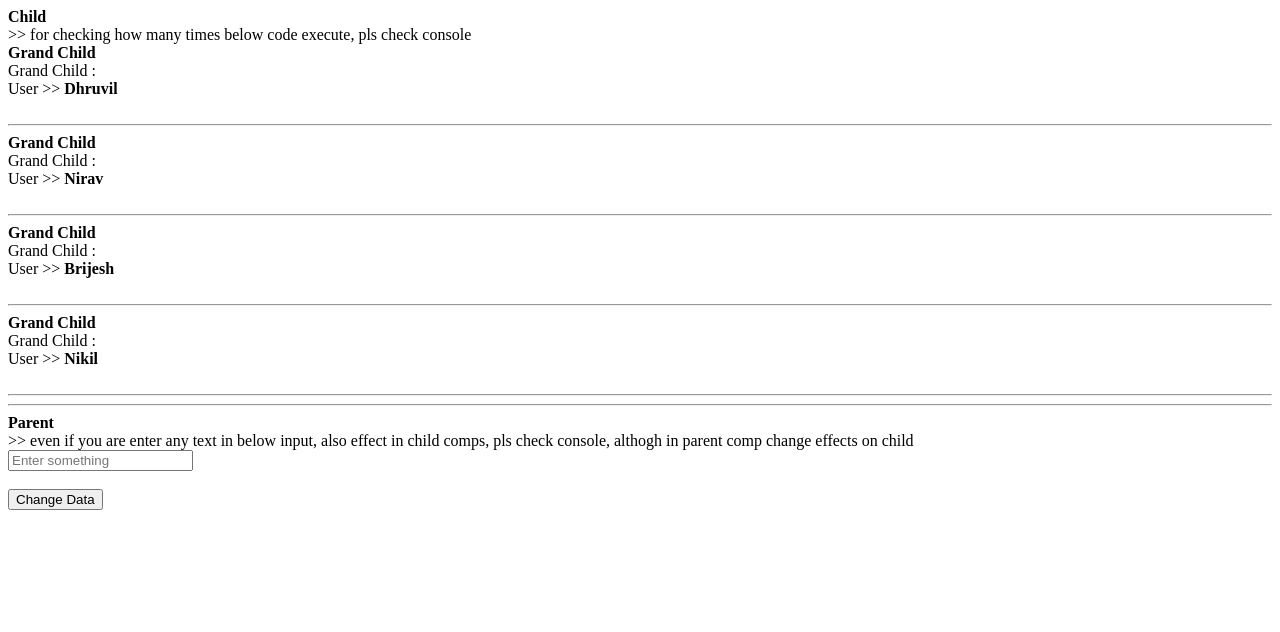
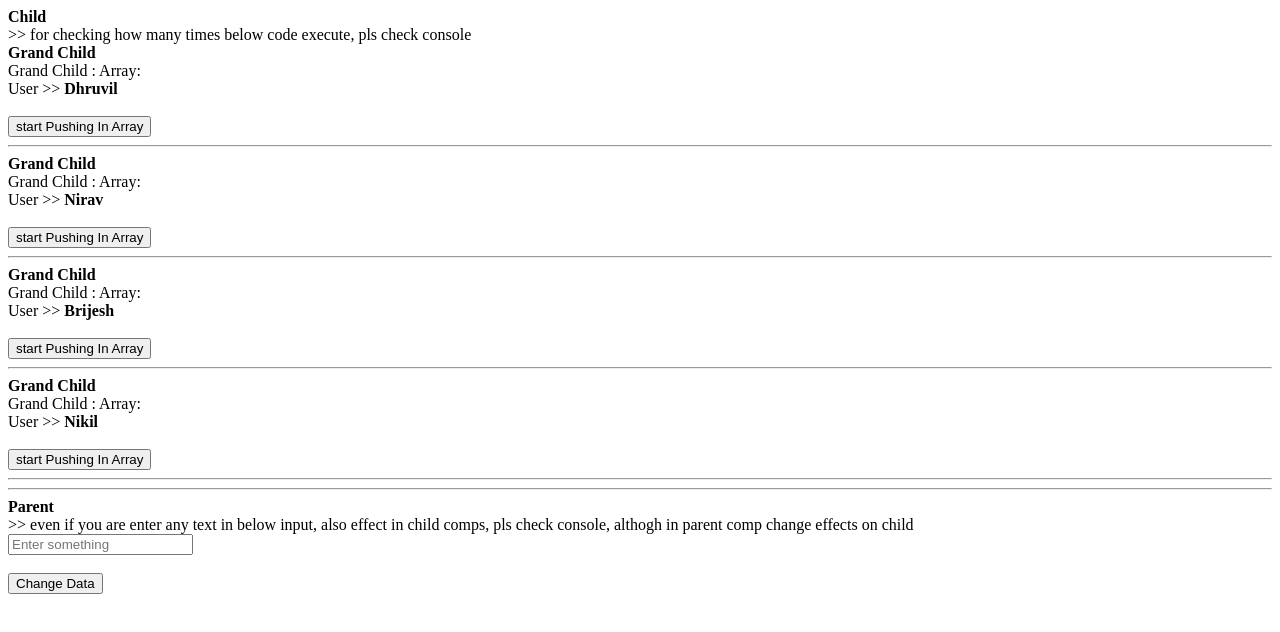
Before and after one commit to dhruvil-52/change-detection, an Angular app: page / in a window 1280 px wide. Shown: the top 632 px of the page. Built offline with nearby package versions, Linux system fonts and the light colour scheme.

Commit message:
need to change reference if you want to use onPush, for here example for Array

```diff
--- a/src/app/child/child.component.html
+++ b/src/app/child/child.component.html
@@ -1,4 +1,4 @@
-<app-grand-child></app-grand-child>
+<app-grand-child [array]="arr"></app-grand-child>
 <br>
 <div class="container">
     User {{callFunc()}} >><strong> {{user.name}} </strong>
@@ -6,4 +6,5 @@
 
 <!-- {{num}} -->
 <br>
+<button type="button" (click)="startPushingInArray()">start Pushing In Array</button>
 <hr>
--- a/src/app/child/child.component.ts
+++ b/src/app/child/child.component.ts
@@ -8,6 +8,7 @@ import { Component, OnInit, Input, ChangeDetectionStrategy, ChangeDetectorRef, O
 })
 export class ChildComponent implements OnInit, OnChanges {
 
+  arr: number[] = [];
   @Input() user: any;
   // num: number = 0;
 
@@ -36,4 +37,20 @@ export class ChildComponent implements OnInit, OnChanges {
     console.log("counter increased")
   }
 
+
+
+  startPushingInArray() {
+    setInterval(() => {
+      //  below print arr in grand child
+      // this.arr = [1, 2]
+      //  below not print arr in grand child because it not chnage arr reference
+      // this.arr.push(Math.random())
+
+      //  below print arr in grand child because it chnage arr reference
+      this.arr.push(Math.random())
+      this.arr = [...this.arr]
+      this.cdr.detectChanges();
+    }, 1000)
+  }
+
 }
--- a/src/app/grand-child/grand-child.component.html
+++ b/src/app/grand-child/grand-child.component.html
@@ -1,3 +1,4 @@
 <strong>Grand Child</strong>
 <br>
 Grand Child : {{console()}}
+Array:{{array}}
--- a/src/app/grand-child/grand-child.component.ts
+++ b/src/app/grand-child/grand-child.component.ts
@@ -1,4 +1,4 @@
-import { Component, OnInit } from '@angular/core';
+import { Component, Input, OnInit } from '@angular/core';
 
 @Component({
   selector: 'app-grand-child',
@@ -6,7 +6,7 @@ import { Component, OnInit } from '@angular/core';
   styleUrls: ['./grand-child.component.scss']
 })
 export class GrandChildComponent implements OnInit {
-
+  @Input() array: number[] = [];
   constructor() {
   }
 
```
